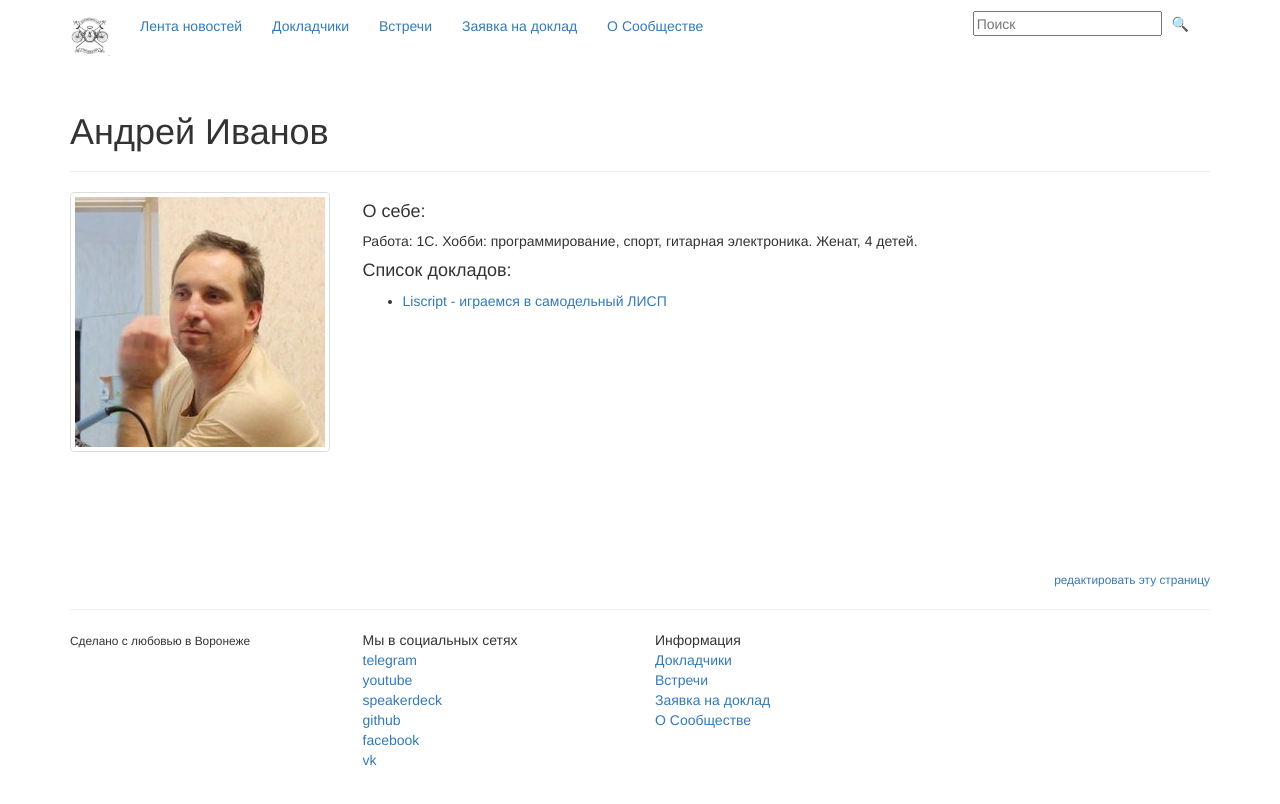
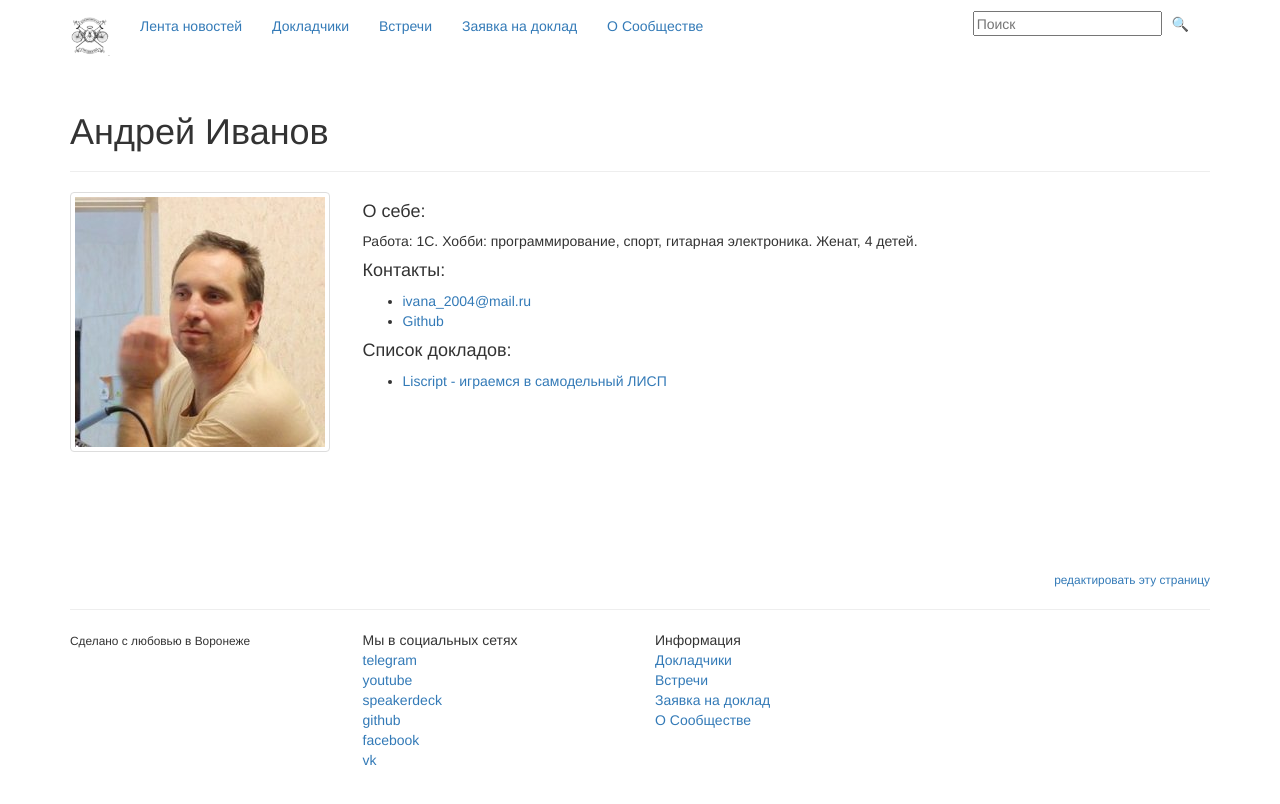
Before and after one commit to deeprefactoring/deeprefactoring.github.io, a Jekyll site: the page built from _speakers/andrey-ivanov.md, in a window 1280 px wide. Shown: the top 804 px of the page. Built offline with Jekyll 4.4.1, drawn with Linux system fonts in a browser that asks for light colours; nearby versions of some CDN libraries.

Commit message:
#38 Add ability to use speaker links. Add Andrey Ivanov links (#39)

```diff
--- a/_layouts/speaker.html
+++ b/_layouts/speaker.html
@@ -15,6 +15,17 @@ layout: main
         <p>
             {{page.about}}
         </p>
+        {% if page.links or page.email %}
+        <h4>Контакты:</h4>
+        <ul>
+            {% if page.email %}
+                <li><a href="mailto:{{page.email}}">{{page.email}}</a></li>
+            {% endif %}
+            {% for link in page.links %}
+                <li><a href="{{link.url}}">{{link.title}}</a></li>
+            {% endfor %}
+        </ul>
+        {% endif %}
 
         <h4>
             Список докладов:
--- a/_speakers/andrey-ivanov.md
+++ b/_speakers/andrey-ivanov.md
@@ -9,4 +9,9 @@ about: >
   Работа: 1С. Хобби: программирование, спорт, гитарная электроника.
   Женат, 4 детей.
 
+email: ivana_2004@mail.ru
+links:
+  - title: Github
+    url: https://github.com/Ivana-
+
 ---
```
Also changed, not shown: .github/issue_template.md.
